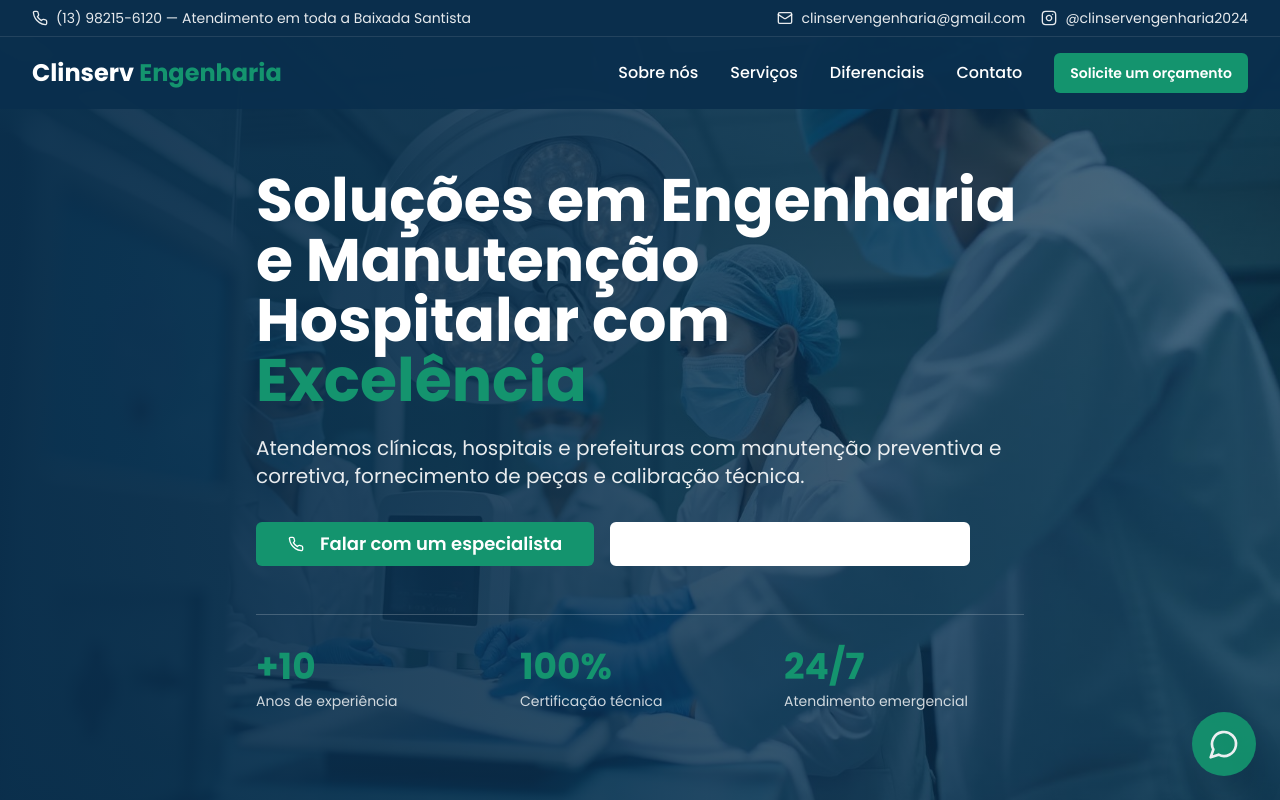
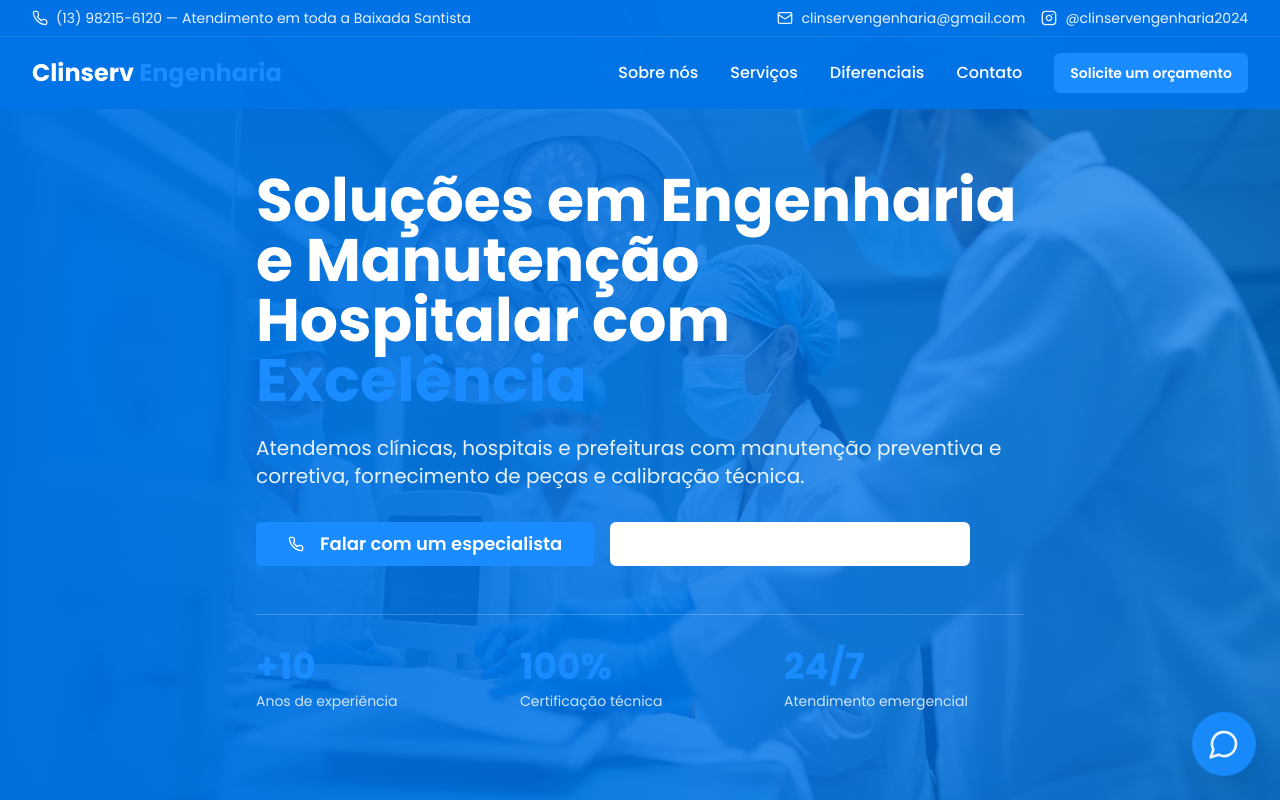
Before and after one commit to fixingrubro-byte/clinserv-engenharia-landing, a React (Vite) app: page / in a window 1280 px wide. Shown: the top 800 px of the page. Built offline with nearby package versions, Linux system fonts and the light colour scheme; the HTML template or start-up script is replaced by a standard one.

Commit message:
Adjust colors to blue and white
Update color palette to blue and white across the design system, keeping logo intact. Change primary/hero/auxiliary colors to blue tones and white, modify hero gradient accordingly, and ensure all components render in blue/white scheme without altering layout.

```diff
--- a/src/index.css
+++ b/src/index.css
@@ -17,16 +17,16 @@ All colors MUST be HSL.
     --popover: 0 0% 100%;
     --popover-foreground: 210 24% 16%;
 
-    --primary: 207 77% 17%;
+    --primary: 210 100% 45%;
     --primary-foreground: 0 0% 100%;
 
-    --secondary: 210 11% 96%;
-    --secondary-foreground: 207 77% 17%;
+    --secondary: 210 20% 96%;
+    --secondary-foreground: 210 100% 45%;
 
-    --muted: 210 11% 96%;
-    --muted-foreground: 210 10% 46%;
+    --muted: 210 15% 95%;
+    --muted-foreground: 210 10% 40%;
 
-    --accent: 162 76% 33%;
+    --accent: 210 100% 55%;
     --accent-foreground: 0 0% 100%;
 
     --destructive: 0 84.2% 60.2%;
@@ -38,7 +38,7 @@ All colors MUST be HSL.
 
     --radius: 0.5rem;
 
-    --hero-gradient: linear-gradient(135deg, hsl(207, 77%, 17%) 0%, hsl(207, 77%, 25%) 100%);
+    --hero-gradient: linear-gradient(135deg, hsl(210, 100%, 45%) 0%, hsl(210, 100%, 55%) 100%);
     --section-bg: 210 11% 97%;
     --shadow-sm: 0 1px 2px 0 rgb(0 0 0 / 0.05);
     --shadow-md: 0 4px 6px -1px rgb(0 0 0 / 0.1);
@@ -63,25 +63,25 @@ All colors MUST be HSL.
   }
 
   .dark {
-    --background: 207 77% 17%;
+    --background: 210 100% 15%;
     --foreground: 0 0% 100%;
 
-    --card: 207 77% 20%;
+    --card: 210 100% 20%;
     --card-foreground: 0 0% 100%;
 
-    --popover: 207 77% 17%;
+    --popover: 210 100% 15%;
     --popover-foreground: 0 0% 100%;
 
     --primary: 0 0% 100%;
-    --primary-foreground: 207 77% 17%;
+    --primary-foreground: 210 100% 45%;
 
-    --secondary: 207 60% 25%;
+    --secondary: 210 50% 25%;
     --secondary-foreground: 0 0% 100%;
 
-    --muted: 207 60% 25%;
-    --muted-foreground: 210 11% 71%;
+    --muted: 210 50% 25%;
+    --muted-foreground: 210 20% 75%;
 
-    --accent: 162 76% 33%;
+    --accent: 210 100% 60%;
     --accent-foreground: 0 0% 100%;
 
     --destructive: 0 62.8% 30.6%;
```
